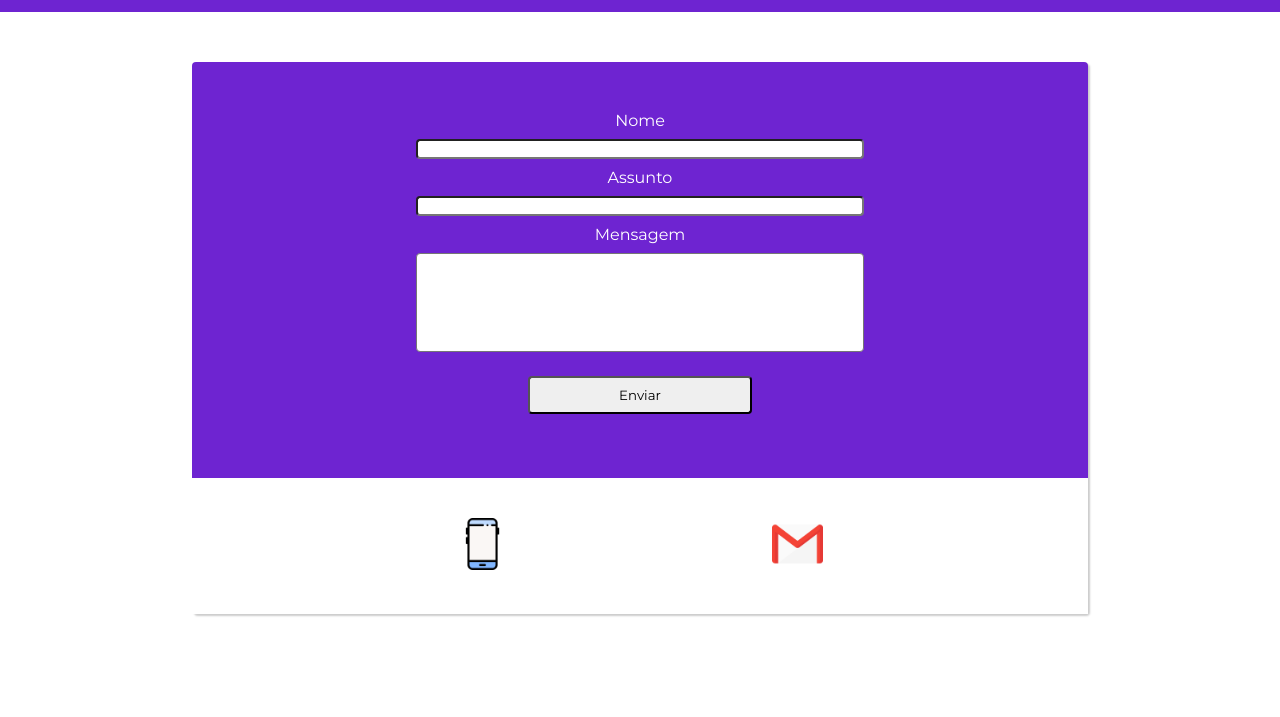
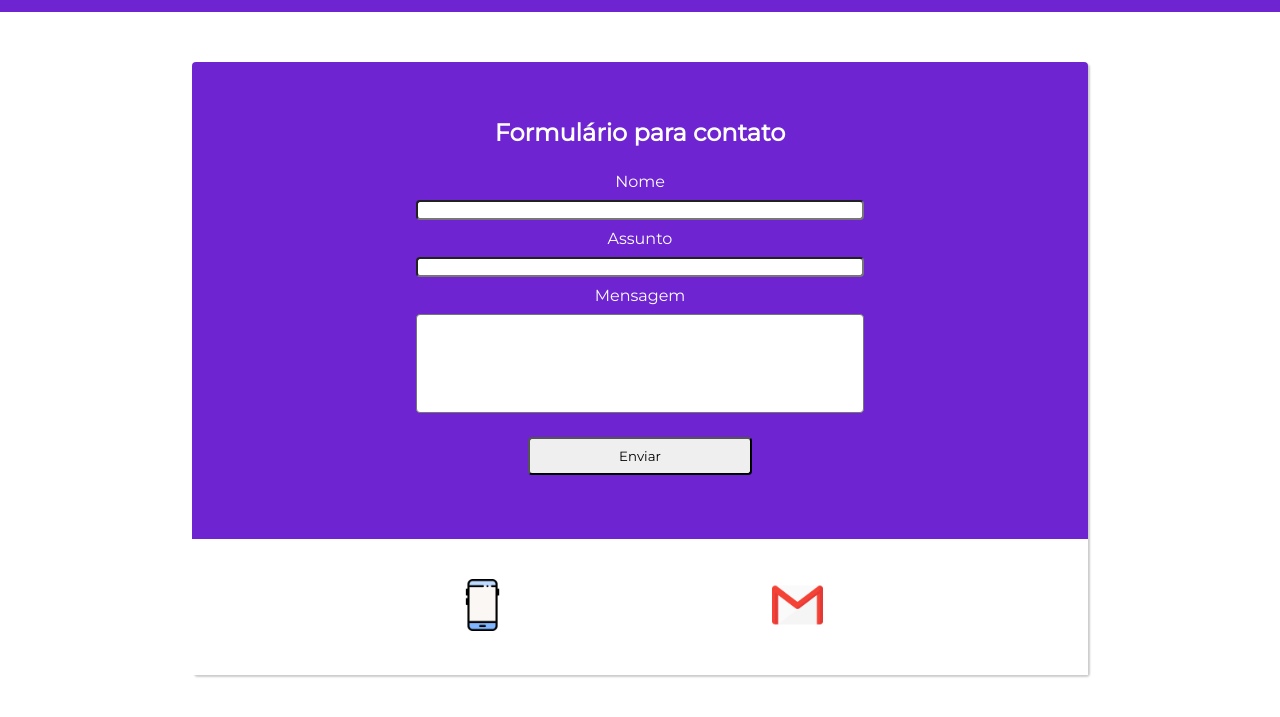
Before and after one commit to gjro/web-development-first-project-UFC, a plain HTML site: page pages/contact/index.html in a window 1280 px wide. Shown: the part 65-782 px from the top of the page. Drawn offline with Linux system fonts and the light colour scheme.

Commit message:
Contact ATT

```diff
--- a/pages/contact/index.html
+++ b/pages/contact/index.html
@@ -26,6 +26,7 @@
       </nav>
     </header>
     <section class="contact-container">
+      <h2>Formulário para contato</h2>
       <div class="form-container">
         <form action="" class="form">
           <label for="nome">Nome</label>
--- a/pages/contact/style.css
+++ b/pages/contact/style.css
@@ -24,12 +24,17 @@
 }
 
 .contact-container{
+    text-align: center;
+    color: white;
     border-radius: 4px;
     background-color: #6e24d1;
     margin: 50px auto;
     width:70vw;
     padding: 5vh 0;
     box-shadow: 2px 2px 2px #ccc;
+}
+.contact-container>h2{
+    margin:2vh 0;
 }
 .contact-container:hover{
     box-shadow: 5px 4px 3px rgb(156, 156, 156);
```
